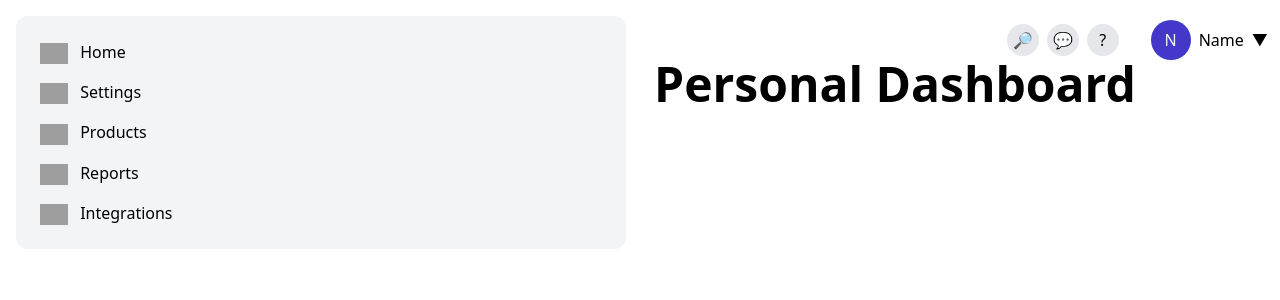
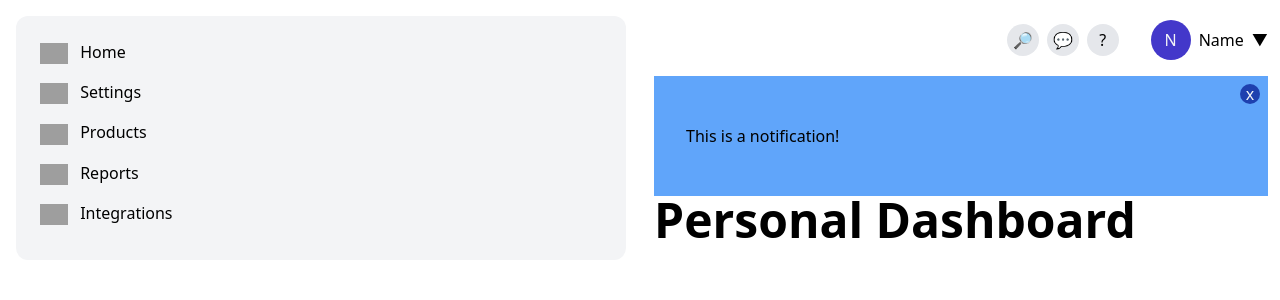
Before and after one commit to parastooveisi/svelte-personal-dashboard, a Svelte app: page / in a window 1280 px wide. Shown: the top 300 px of the page. Built offline with nearby package versions, Linux system fonts and the light colour scheme; grey boxes are pictures that could not be loaded.

Commit message:
Add basic notification component

```diff
--- a/src/App.svelte
+++ b/src/App.svelte
@@ -2,6 +2,7 @@
   import TailwindCSS from "./TailwindCSS.svelte";
   import NavBar from "./components/NavBar.svelte";
   import TopNav from "./components/TopNav.svelte";
+  import TopNotification from "./components/TopNotification.svelte";
 </script>
 
 <TailwindCSS />
@@ -10,6 +11,7 @@
   <NavBar />
   <main role="main" class="w-full flex-grow pt-1 px-3">
     <TopNav />
+    <TopNotification />
     <h1 class="text-3xl md:text-5xl mb-4 font-extrabold" id="home">Personal Dashboard</h1>
   </main>
 </div>
--- a/src/components/TopNav.svelte
+++ b/src/components/TopNav.svelte
@@ -1,4 +1,4 @@
-<nav>
+<nav class="mb-4">
   <ul class="flex justify-end items-center">
     <li class="ml-2">
       <button title="Search" class="rounded-full h-8 w-8 flex items-center justify-center bg-gray-200">🔎</button>
--- /dev/null
+++ b/src/components/TopNotification.svelte
@@ -0,0 +1,6 @@
+<div class="bg-blue-400 flex flex-col p-2">
+  <div class="h-5 flex justify-end">
+    <button class="text-gray-100 inline h-5 w-5 rounded-full flex items-center justify-center bg-blue-800">x</button>
+  </div>
+  <div class="px-6 pb-10 pt-5">This is a notification!</div>
+</div>
```
